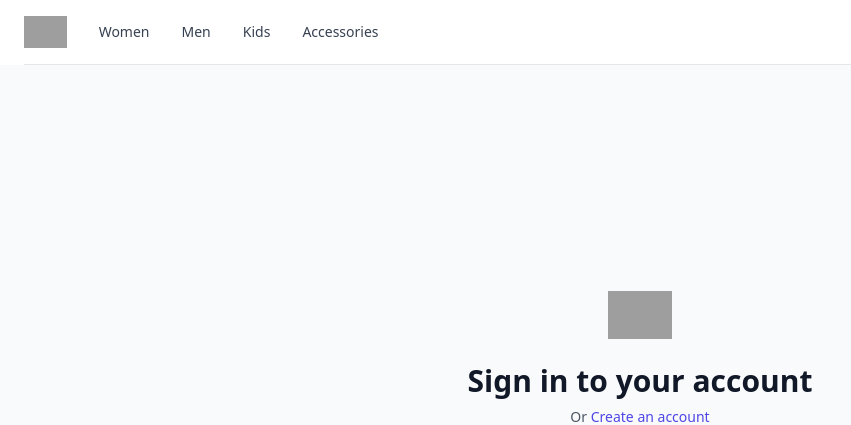
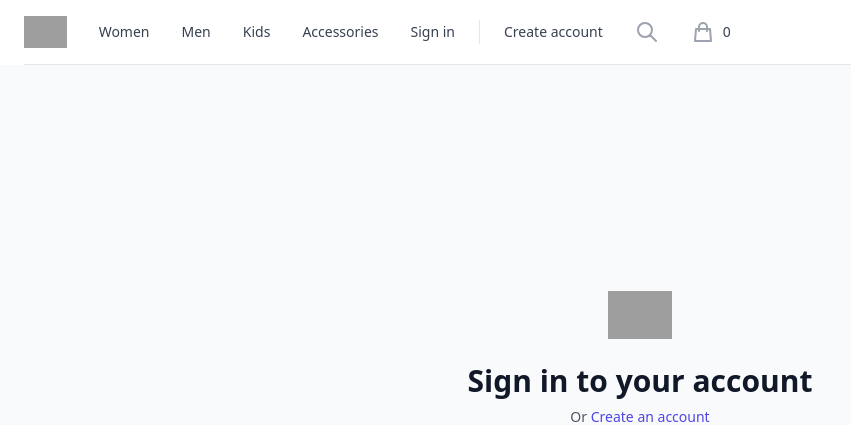
Before and after one commit to jacyespinosa/shopping, a Flask app: page /login in a window 1280 px wide. Shown: the top 425 px of the page, without its empty margins (0-851 px from the left). Run offline with Flask 2, Linux system fonts and the light colour scheme; style sheets or scripts are compiled from the project's sources; some libraries are stand-ins or nearby versions; grey boxes are pictures that could not be loaded.

Commit message:
Added the Sign in and Create Account on the nav bar when user clicks Sign In.

```diff
--- a/templates/login.html
+++ b/templates/login.html
@@ -127,6 +127,41 @@
               </div>
            </div>
 
+            <div class="ml-auto flex items-center">
+              <div class="relative flex">
+            <div class="hidden lg:flex lg:flex-1 lg:items-center lg:justify-end lg:space-x-6">
+              <a href="{{ url_for('login') }}" class="text-sm font-medium text-gray-700 hover:text-gray-800">Sign in</a>
+              <span class="h-6 w-px bg-gray-200" aria-hidden="true"></span>
+              <a href="{{ url_for('register') }}" class="text-sm font-medium text-gray-700 hover:text-gray-800">Create account</a>
+            </div>
+            </div>
+
+            <!-- Search -->
+            <div class="flex lg:ml-6">
+              <a href="#" class="p-2 text-gray-400 hover:text-gray-500">
+                <span class="sr-only">Search</span>
+                <!-- Heroicon name: outline/search -->
+                <svg class="w-6 h-6" xmlns="http://www.w3.org/2000/svg" fill="none" viewBox="0 0 24 24" stroke="currentColor" aria-hidden="true">
+                  <path stroke-linecap="round" stroke-linejoin="round" stroke-width="2" d="M21 21l-6-6m2-5a7 7 0 11-14 0 7 7 0 0114 0z" />
+                </svg>
+              </a>
+            </div>
+
+            <!-- Cart -->
+            <div class="ml-4 flow-root lg:ml-6">
+              <a href="#" class="group -m-2 p-2 flex items-center">
+                <!-- Heroicon name: outline/shopping-bag -->
+                <svg class="flex-shink-0 h-6 w-6 text-gray-400 group-hover:text-gray-500" xmlns="http://www.w3.org/2000/svg" fill="none" viewBox="0 0 24 24" stroke="currentColor" aria-hidden="true">
+                  <path stroke-linecap="round" stroke-linejoin="round" stroke-width="2" d="M16 11V7a4 4 0 00-8 0v4M5 9h14l1 12H4L5 9z" />
+                </svg>
+                <span class="ml-2 text-sm font-medium text-gray-700 group-hover:text-gray-800">0</span>
+                <span class="sr-only">items in cart, view bag</span>
+              </a>
+            </div>
+            </div>
+
+
+      </div>
         </div>
       </div>
       </div>
--- a/templates/register.html
+++ b/templates/register.html
@@ -135,6 +135,8 @@
   </header>
 
 
+
+
 <div class="container mx-auto"><!--
 
   This example requires Tailwind CSS v2.0+
```
